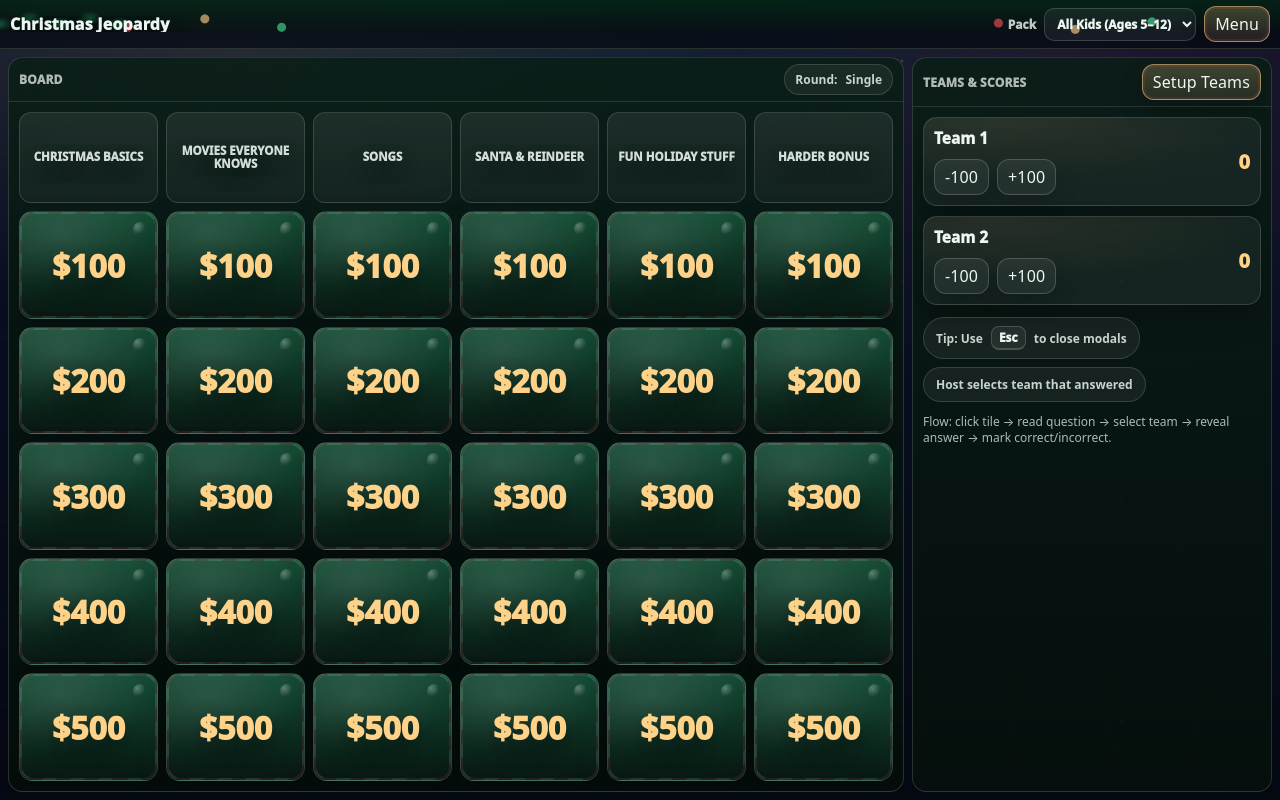
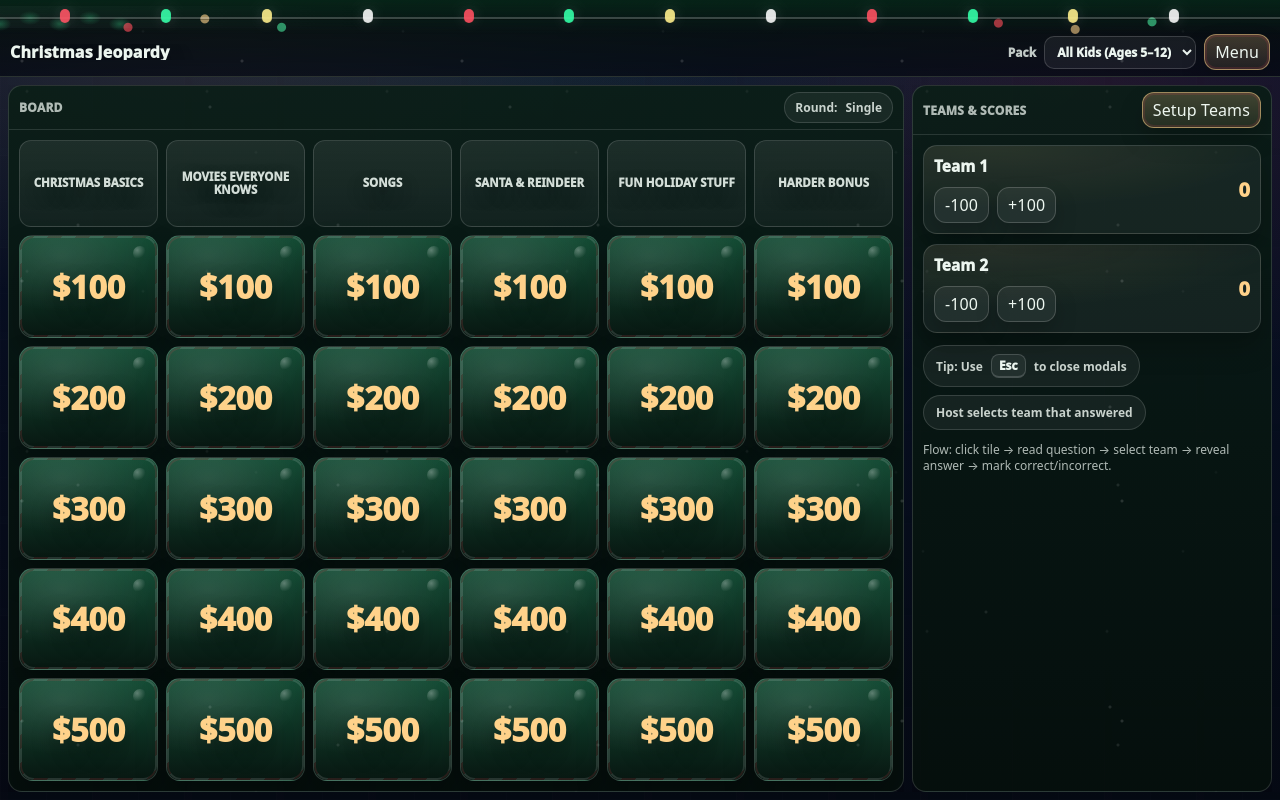
Before and after one commit to MLeys/jeopardy-christmas, a React (Vite) app: page / in a window 1280 px wide. Built offline with nearby package versions, Linux system fonts and the light colour scheme.

Commit message:
add snow and lights

```diff
--- a/src/App.jsx
+++ b/src/App.jsx
@@ -251,6 +251,32 @@ export default function App() {
     });
   }
 
+  function toggleFullscreen() {
+    try {
+      if (!document.fullscreenElement) {
+        if (document.documentElement.requestFullscreen) document.documentElement.requestFullscreen();
+      } else {
+        if (document.exitFullscreen) document.exitFullscreen();
+      }
+    } catch (_e) {}
+  }
+
+  function switchPack(nextId) {
+    setActivePackId(nextId);
+
+    // Reset board on pack switch
+    setUsed({});
+    setDoubleRound(false);
+    setPickingDailyDouble(false);
+    setDailyDoubleKey(null);
+
+    setQuestionOpen(false);
+    setAnswerRevealed(false);
+    setCurrentClue(null);
+    setFinalOpen(false);
+    setFinalAnswerRevealed(false);
+  }
+
   useEffect(
     function () {
       function onKeyDown(e) {
@@ -283,35 +309,26 @@ export default function App() {
     [questionOpen, setupOpen, finalOpen, menuOpen]
   );
 
-  function toggleFullscreen() {
-    try {
-      if (!document.fullscreenElement) {
-        if (document.documentElement.requestFullscreen) document.documentElement.requestFullscreen();
-      } else {
-        if (document.exitFullscreen) document.exitFullscreen();
-      }
-    } catch (_e) {}
-  }
-
-  function switchPack(nextId) {
-    setActivePackId(nextId);
-
-    // Reset board on pack switch
-    setUsed({});
-    setDoubleRound(false);
-    setPickingDailyDouble(false);
-    setDailyDoubleKey(null);
-
-    setQuestionOpen(false);
-    setAnswerRevealed(false);
-    setCurrentClue(null);
-    setFinalOpen(false);
-    setFinalAnswerRevealed(false);
-  }
-
   return (
     <div className={(snowOn ? "snowOn " : "snowOff ") + "tvShell"}>
       <header className="festiveHeader tvHeaderCompact">
+        {/* NEW: visible shimmering lights strip */}
+        <div className="lightsStrip" aria-hidden="true">
+          <span className="wire" />
+          <span className="bulb b1" />
+          <span className="bulb b2" />
+          <span className="bulb b3" />
+          <span className="bulb b4" />
+          <span className="bulb b5" />
+          <span className="bulb b6" />
+          <span className="bulb b7" />
+          <span className="bulb b8" />
+          <span className="bulb b9" />
+          <span className="bulb b10" />
+          <span className="bulb b11" />
+          <span className="bulb b12" />
+        </div>
+
         <div className="tvHeaderBar">
           <div className="tvHeaderTitle" title={GAME.title}>
             {GAME.title}
@@ -367,53 +384,41 @@ export default function App() {
         </aside>
       </div>
 
+      {/* Menu stays open unless you close it */}
       {menuOpen ? (
         <div className="backdrop" onClick={function () { setMenuOpen(false); }}>
           <div className="menuModal" onClick={function (e) { e.stopPropagation(); }}>
             <div className="menuHeader">
               <div className="menuTitle">Host Menu</div>
-              <button className="btnCompact" onClick={function () { setMenuOpen(false); }}>Close</button>
+              <button className="btnCompact" onClick={function () { setMenuOpen(false); }}>
+                Close
+              </button>
             </div>
 
             <div className="menuBody">
               <div className="menuGrid">
-                <button className="btnPrimary" onClick={function () { newGameKeepTeams(); setMenuOpen(false); }}>
+                <button className="btnPrimary" onClick={function () { newGameKeepTeams(); }}>
                   New Game
                 </button>
-                <button onClick={function () { resetBoardOnly(); setMenuOpen(false); }}>
+                <button onClick={function () { resetBoardOnly(); }}>
                   Reset Board
                 </button>
-                <button className="btnPrimary" onClick={function () { openFinal(); setMenuOpen(false); }}>
+                <button className="btnPrimary" onClick={function () { openFinal(); }}>
                   Final
                 </button>
-                <button onClick={function () { setSetupOpen(true); setMenuOpen(false); }}>
+                <button onClick={function () { setSetupOpen(true); }}>
                   Teams
                 </button>
-                <button onClick={function () { toggleFullscreen(); setMenuOpen(false); }}>
+                <button onClick={function () { toggleFullscreen(); }}>
                   Fullscreen (F)
                 </button>
-                <button
-                  onClick={function () {
-                    setShowPanel(function (v) { return !v; });
-                    setMenuOpen(false);
-                  }}
-                >
+                <button onClick={function () { setShowPanel(function (v) { return !v; }); }}>
                   Panel: {showPanel ? "On" : "Off"} (P)
                 </button>
-                <button
-                  onClick={function () {
-                    setSnowOn(function (v) { return !v; });
-                    setMenuOpen(false);
-                  }}
-                >
+                <button onClick={function () { setSnowOn(function (v) { return !v; }); }}>
                   Snow: {snowOn ? "On" : "Off"}
                 </button>
-                <button
-                  onClick={function () {
-                    startPickDailyDouble();
-                    setMenuOpen(false);
-                  }}
-                >
+                <button onClick={function () { startPickDailyDouble(); }}>
                   Set Daily Double
                 </button>
                 <button
--- a/src/styles.css
+++ b/src/styles.css
@@ -8,14 +8,14 @@
   min-height: 0;
 }
 
-/* ===== Snow overlay (kept, nicer) ===== */
+/* ===== Snow overlay (visible over UI) ===== */
 .snowOn::before,
 .snowOn::after {
   content: "";
   position: fixed;
   inset: 0;
   pointer-events: none;
-  z-index: 0;
+  z-index: 5; /* CHANGED: was 0, now above UI */
 }
 
 .snowOn::before {
@@ -58,6 +58,86 @@
 }
 
 .tvHeaderCompact { padding: 6px 10px; }
+
+/* ===== NEW: Shimmering lights strip (sits above garland) ===== */
+.lightsStrip {
+  position: relative;
+  height: 22px;
+  margin: 0 0 6px 0;
+  z-index: 2;
+}
+
+.lightsStrip .wire {
+  position: absolute;
+  left: -12px;
+  right: -12px;
+  top: 11px;
+  height: 2px;
+  border-radius: 999px;
+  background: rgba(255,255,255,0.20);
+  box-shadow: 0 1px 0 rgba(0,0,0,0.25);
+}
+
+.lightsStrip .bulb {
+  position: absolute;
+  top: 3px;
+  width: 10px;
+  height: 14px;
+  border-radius: 999px;
+  transform-origin: top center;
+  box-shadow: 0 10px 18px rgba(0,0,0,0.30);
+  filter: saturate(1.15);
+  opacity: 0.95;
+
+  animation:
+    bulbSway 2.4s ease-in-out infinite,
+    bulbTwinkle 3.2s ease-in-out infinite,
+    bulbGlow 4.2s ease-in-out infinite;
+}
+
+@keyframes bulbSway {
+  0%, 100% { transform: rotate(-2deg); }
+  50%      { transform: rotate(2deg); }
+}
+@keyframes bulbTwinkle {
+  0%, 100% { filter: brightness(0.95) saturate(1.15); }
+  50%      { filter: brightness(1.25) saturate(1.25); }
+}
+@keyframes bulbGlow {
+  0%, 100% { box-shadow: 0 10px 18px rgba(0,0,0,0.30), 0 0 12px rgba(255,255,255,0.10); }
+  50%      { box-shadow: 0 10px 18px rgba(0,0,0,0.30), 0 0 18px rgba(255,255,255,0.18); }
+}
+
+/* shimmer pass across the strip */
+.lightsStrip::after {
+  content: "";
+  position: absolute;
+  inset: 0;
+  pointer-events: none;
+  background: linear-gradient(90deg, transparent 0%, rgba(255,255,255,0.10) 50%, transparent 100%);
+  transform: translateX(-120%);
+  animation: shimmerPass 4.8s ease-in-out infinite;
+  opacity: 0.55;
+}
+@keyframes shimmerPass {
+  0%   { transform: translateX(-120%); }
+  45%  { transform: translateX(120%); }
+  100% { transform: translateX(120%); }
+}
+
+/* bulb positions + colors */
+.b1  { left:  4%; background: rgba(255, 77, 90, 0.95); animation-delay: 0.00s; }
+.b2  { left: 12%; background: rgba(70, 227,154, 0.95); animation-delay: 0.20s; }
+.b3  { left: 20%; background: rgba(255,210,138, 0.95); animation-delay: 0.40s; }
+.b4  { left: 28%; background: rgba(255,255,255, 0.92); animation-delay: 0.60s; }
+.b5  { left: 36%; background: rgba(255, 77, 90, 0.95); animation-delay: 0.80s; }
+.b6  { left: 44%; background: rgba(70, 227,154, 0.95); animation-delay: 1.00s; }
+.b7  { left: 52%; background: rgba(255,210,138, 0.95); animation-delay: 1.20s; }
+.b8  { left: 60%; background: rgba(255,255,255, 0.92); animation-delay: 1.40s; }
+.b9  { left: 68%; background: rgba(255, 77, 90, 0.95); animation-delay: 1.60s; }
+.b10 { left: 76%; background: rgba(70, 227,154, 0.95); animation-delay: 1.80s; }
+.b11 { left: 84%; background: rgba(255,210,138, 0.95); animation-delay: 2.00s; }
+.b12 { left: 92%; background: rgba(255,255,255, 0.92); animation-delay: 2.20s; }
 
 /* Garland strip */
 .festiveHeader::before {
```
